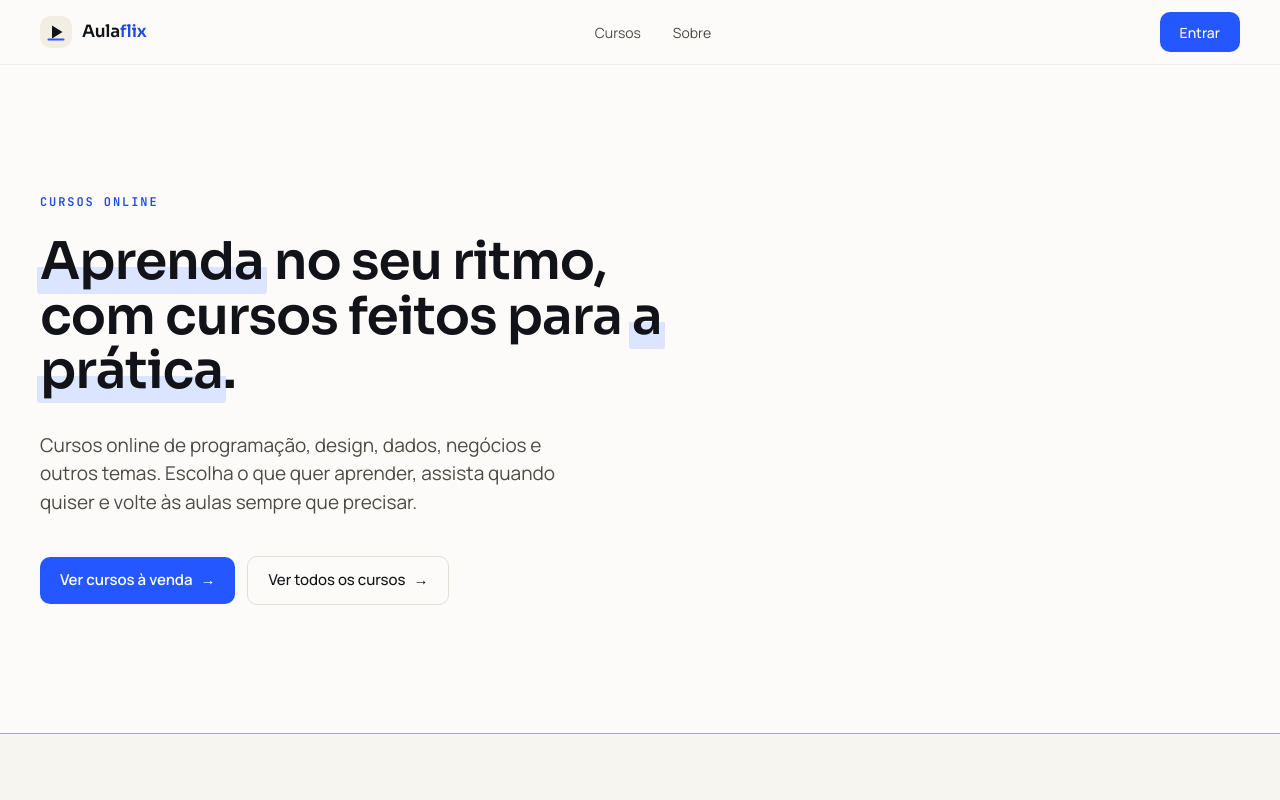
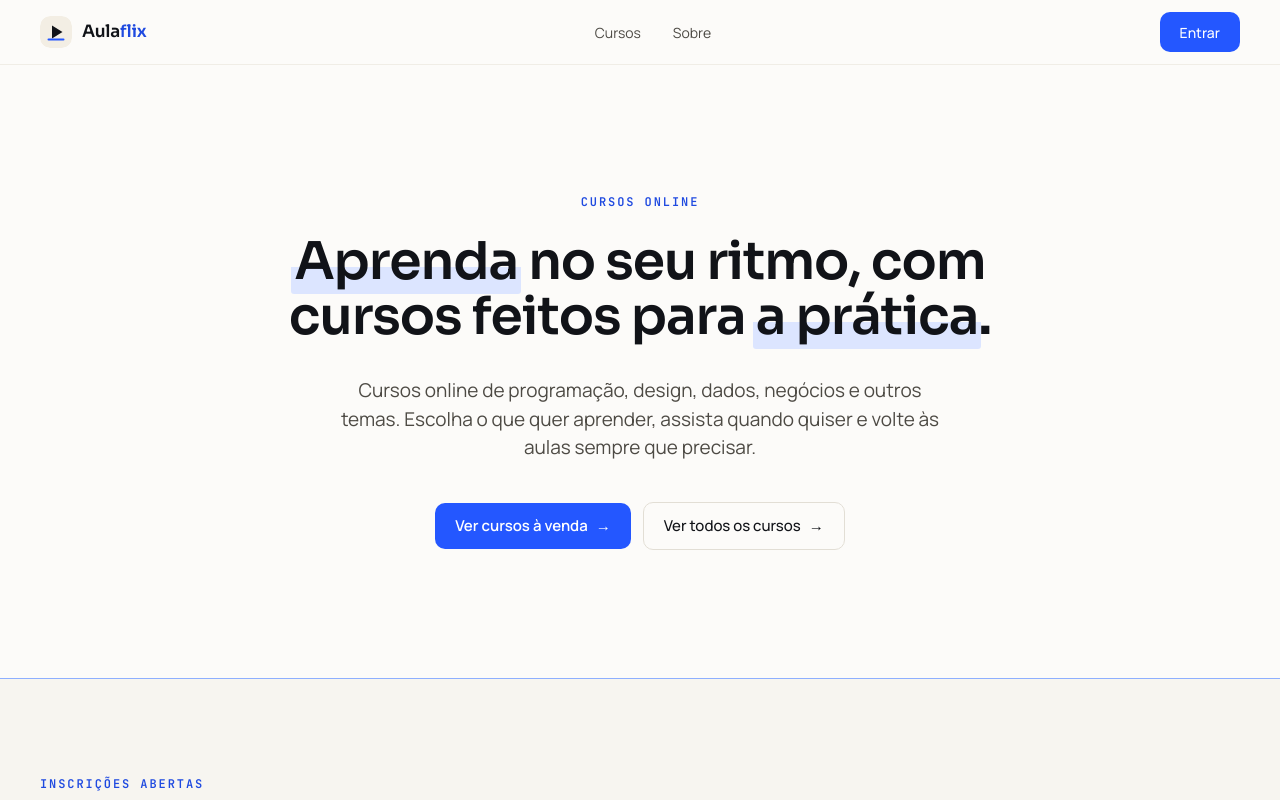
Before and after one commit to dev-labs-ai/aulaflix, a Next.js app: page / in a window 1280 px wide. Shown: the top 800 px of the page. Built offline with nearby package versions, Linux system fonts and the light colour scheme.

Commit message:
feat(home): center the hero
Without the instructor photo the hero text sat on the left and left the
right half of the screen empty on desktop.

```diff
--- a/src/app/(site)/page.tsx
+++ b/src/app/(site)/page.tsx
@@ -19,27 +19,25 @@ export default function HomePage() {
 function Hero() {
   return (
     <section aria-labelledby="hero-title" className={cn(container, "pt-20 pb-24 sm:pt-28 sm:pb-28 lg:pt-32 lg:pb-32")}>
-      <div className="lg:grid lg:grid-cols-12 lg:gap-x-12">
-        <div className="lg:col-span-8 lg:col-start-1">
+      <div className="mx-auto max-w-[820px] text-center">
         <p className="anim-hero font-mono text-[11px] font-semibold uppercase tracking-[0.12em] text-ink-accent sm:text-[12px] sm:tracking-[0.16em]">
           Cursos online
         </p>
         <h1
           id="hero-title"
-            className="anim-hero anim-hero-delay-1 mt-6 max-w-[640px] font-heading text-[30px] leading-[1.12] font-semibold tracking-[-0.02em] text-ink sm:text-[40px] sm:leading-[1.08] lg:text-[44px] lg:leading-[1.08] xl:text-[52px] xl:leading-[1.05]"
+          className="anim-hero anim-hero-delay-1 mx-auto mt-6 max-w-[760px] text-balance font-heading text-[30px] leading-[1.12] font-semibold tracking-[-0.02em] text-ink sm:text-[40px] sm:leading-[1.08] lg:text-[44px] lg:leading-[1.08] xl:text-[52px] xl:leading-[1.05]"
         >
           <Highlight>Aprenda</Highlight> no seu ritmo, com cursos feitos para <Highlight>a prática</Highlight>.
         </h1>
-          <p className="anim-hero anim-hero-delay-2 mt-8 max-w-[48ch] font-sans text-[17px] leading-normal text-ink-tertiary sm:text-[19px]">
-            Cursos online de programação, design, dados, negócios e outros temas. Escolha o que quer aprender,
-            assista quando quiser e volte às aulas sempre que precisar.
+        <p className="anim-hero anim-hero-delay-2 mx-auto mt-8 max-w-[52ch] text-pretty font-sans text-[17px] leading-normal text-ink-tertiary sm:text-[19px]">
+          Cursos online de programação, design, dados, negócios e outros temas. Escolha o que quer aprender, assista
+          quando quiser e volte às aulas sempre que precisar.
         </p>
-          <div className="anim-hero anim-hero-delay-3 mt-10 flex flex-wrap items-center gap-3">
+        <div className="anim-hero anim-hero-delay-3 mt-10 flex flex-wrap items-center justify-center gap-3">
           <ButtonLink href="/#a-venda">Ver cursos à venda</ButtonLink>
           <ButtonLink href="/cursos" variant="secondary">
             Ver todos os cursos
           </ButtonLink>
-          </div>
         </div>
       </div>
     </section>
```
Lines whose indentation alone changed are shown as unchanged.
